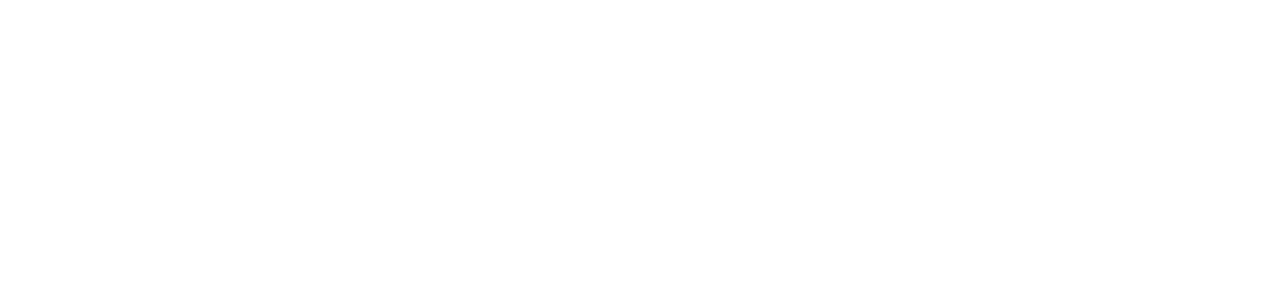
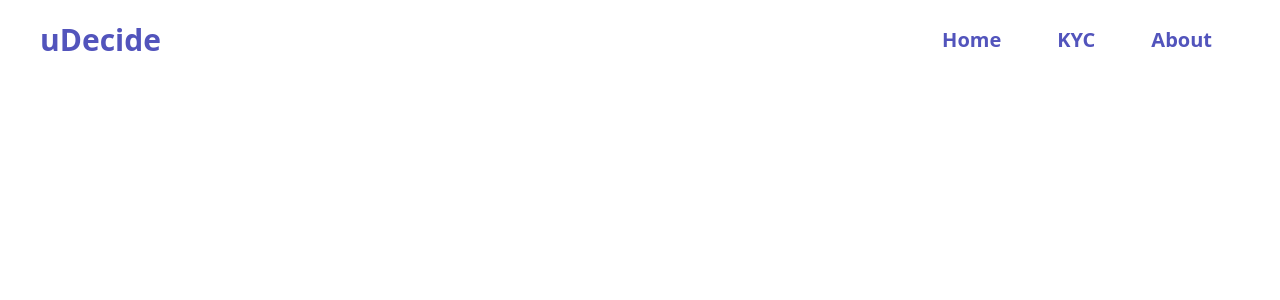
Before and after one commit to Krypthon-Hackathon-VITC/Team-45, a React (Create React App) app in the folder udecide/: page / in a window 1280 px wide. Before the commit this address had no page. Shown: the top 300 px of the page. Built offline with nearby package versions, Linux system fonts and the light colour scheme.

Commit message:
created Navbar

```diff
--- a/udecide/package.json
+++ b/udecide/package.json
@@ -8,6 +8,7 @@
     "@testing-library/user-event": "^13.5.0",
     "react": "^18.2.0",
     "react-dom": "^18.2.0",
+    "react-icons": "^4.8.0",
     "react-router-dom": "^6.9.0",
     "react-scripts": "5.0.1",
     "web-vitals": "^2.1.4"
--- a/udecide/src/App.js
+++ b/udecide/src/App.js
@@ -1,5 +1,6 @@
 
 import { BrowserRouter, Routes, Route } from "react-router-dom";
+import Home from "./pages/home";
 import Login from './pages/login';
 import Signup from './pages/signup';
 
@@ -7,10 +8,10 @@
   return (
     <>
       <BrowserRouter>
-
         <Routes>
         <Route exact path="/login" element={<Login/>} />
         <Route exact path="/signup" element={<Signup/>} />
+        <Route exact path="/" element={<Home/>} />
         </Routes>
       </BrowserRouter>
     </>
--- a/udecide/src/components/Navbar.js
+++ b/udecide/src/components/Navbar.js
@@ -0,0 +1,100 @@
+import React, { useState } from "react";
+import { AiOutlineClose } from "react-icons/ai";
+import { AiOutlineMenu } from "react-icons/ai";
+import { FaFacebook, FaInstagram, FaTwitter, FaYoutube } from "react-icons/fa";
+import { NavLink } from "react-router-dom";
+
+const Navbar = () => {
+  // const [shownav, setShowNav] = useState(false)
+  const [nav, setNav] = useState(false);
+  const [logo, setLogo] = useState(false);
+  const handleNav = () => {
+    setNav(!nav);
+    setLogo(!logo);
+  };
+  return (
+    <div className="flex flex-col">
+      <div className="flex flex-row w-full justify-between   items-center h-20 px-10 absolute z-10 font-Montserrat ">
+        <div className="text-[#2176AE]">
+          <h1 className={logo ? " hidden" : "flex text-3xl font-black  "}>
+            <a
+              href="/home"
+              className={
+                logo
+                  ? " hidden"
+                  : "flex text-[#5254BC] text-3xl font-black no-underline  "
+              }
+            >
+              uDecide
+            </a>{" "}
+          </h1>
+        </div>
+
+        <ul className="hidden md:flex">
+          <li className="p-7 text-[#5254BC] text-xl font-bold">
+            <NavLink to="/home" class="active" id="nav-links">
+              Home
+            </NavLink>
+          </li>
+          <li className="p-7 text-[#5254BC] text-xl font-bold">
+            <NavLink to="/" id="nav-links">
+              KYC
+            </NavLink>
+          </li>
+          <li className="p-7 text-[#5254BC] text-xl font-bold">
+            <NavLink to="/" id="nav-links">
+              About
+            </NavLink>
+          </li>
+        </ul>
+
+        {/* <div className=' hidden md:flex md:pr-3 justify-between items-center  cursor-pointer'>
+                    <button className='rounded-full p-3 bg-black text-white'><a href='/signin' className=' text-white'><FaUserAlt /></a></button>
+                    <button className='bg-purple-600 px-6 py-2 mx-2 rounded cursor-pointer text-white hover:bg-red-700  hover:font-bold'><a href='/signup' className=' text-white no-underline'>Sign Up</a></button>
+                </div> */}
+
+        <div className="hidden md:h-3">
+          <hr />
+        </div>
+        <div className="md:hidden z-10 text-purple-500" onClick={handleNav}>
+          {nav ? <AiOutlineClose size={20} /> : <AiOutlineMenu size={20} />}
+        </div>
+        <div
+          onClick={handleNav}
+          className={
+            nav
+              ? "absolute left-0 top-0 w-full bg-gray-100/90 px-4 py-6 flex flex-col"
+              : "absolute left-[-100%]"
+          }
+        >
+          <ul>
+            <li className="text-3xl font-bold">Paymate</li>
+            <li className="p-4 font-bold text-1xl border-b">
+              <a href="/user">Home</a>
+            </li>
+            <li className="p-4 font-bold text-1xl border-b">
+              <a href="/analysis">Analysis</a>
+            </li>
+            <li className="p-4 font-bold text-1xl border-b">
+              <a href="/rooms">Rooms</a>
+            </li>
+            <li className="p-4 font-bold text-1xl border-b">About Us</li>
+          </ul>
+          <div className="flex flex-col pb-4">
+            <button className="p-3 border bg-gradient-to-r from-purple-600 to-purple-400 text-white rounded-md">
+              ACCOUNT
+            </button>
+          </div>
+          <div className="flex justify-between my-3">
+            <FaFacebook className="icon text-2xl cursor-pointer " />
+            <FaInstagram className="icon text-2xl cursor-pointer " />
+            <FaTwitter className="icon text-2xl cursor-pointer " />
+            <FaYoutube className="icon text-2xl cursor-pointer " />
+          </div>
+        </div>
+      </div>
+    </div>
+  );
+};
+
+export default Navbar;
--- a/udecide/src/pages/home.js
+++ b/udecide/src/pages/home.js
@@ -0,0 +1,13 @@
+import React from 'react'
+import Navbar from '../components/Navbar'
+
+const Home = () => {
+  return (
+    <>
+    <Navbar/>
+
+    </>
+  )
+}
+
+export default Home
```
Also changed, not shown: 1 other file (tests, documents, lock files or other folders).
